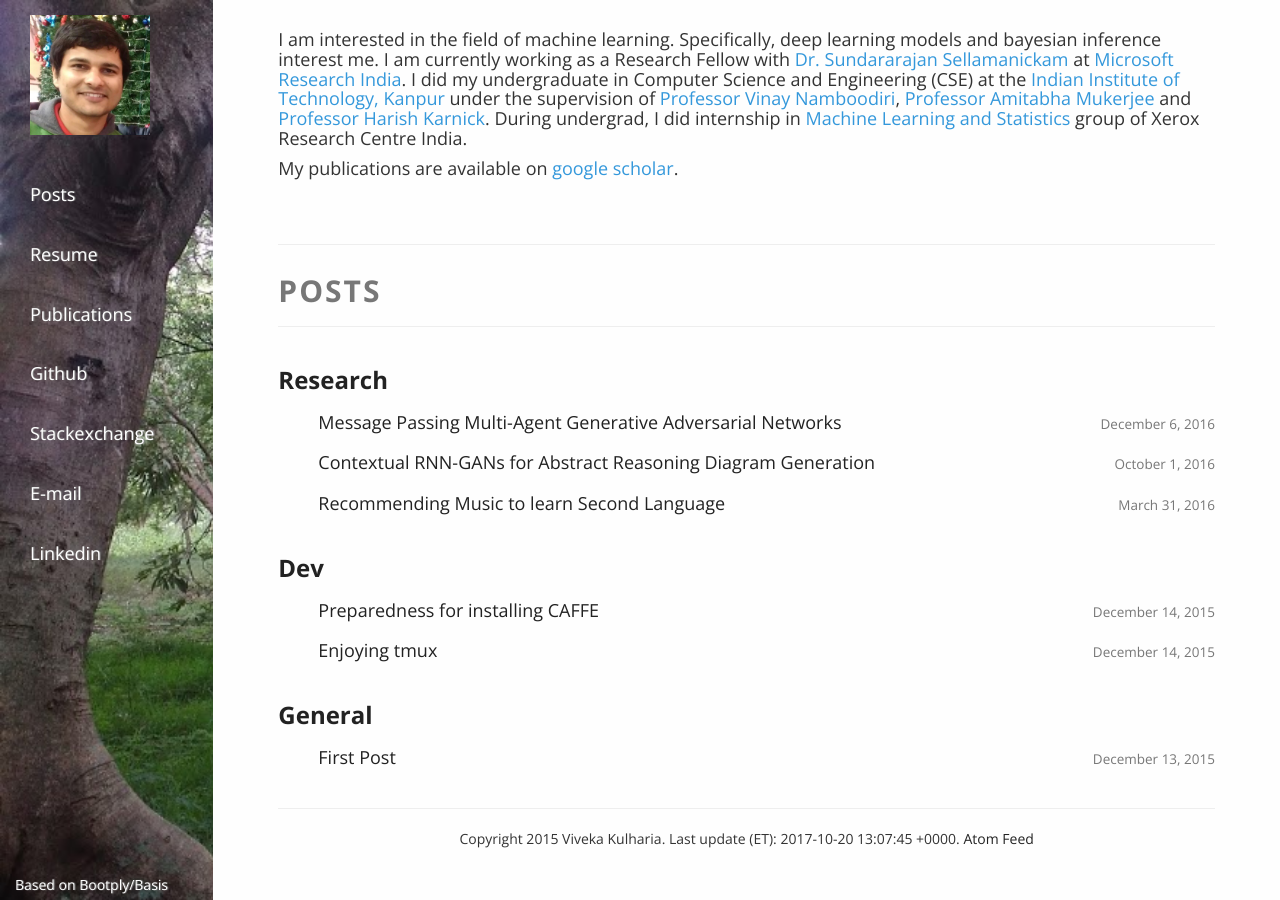
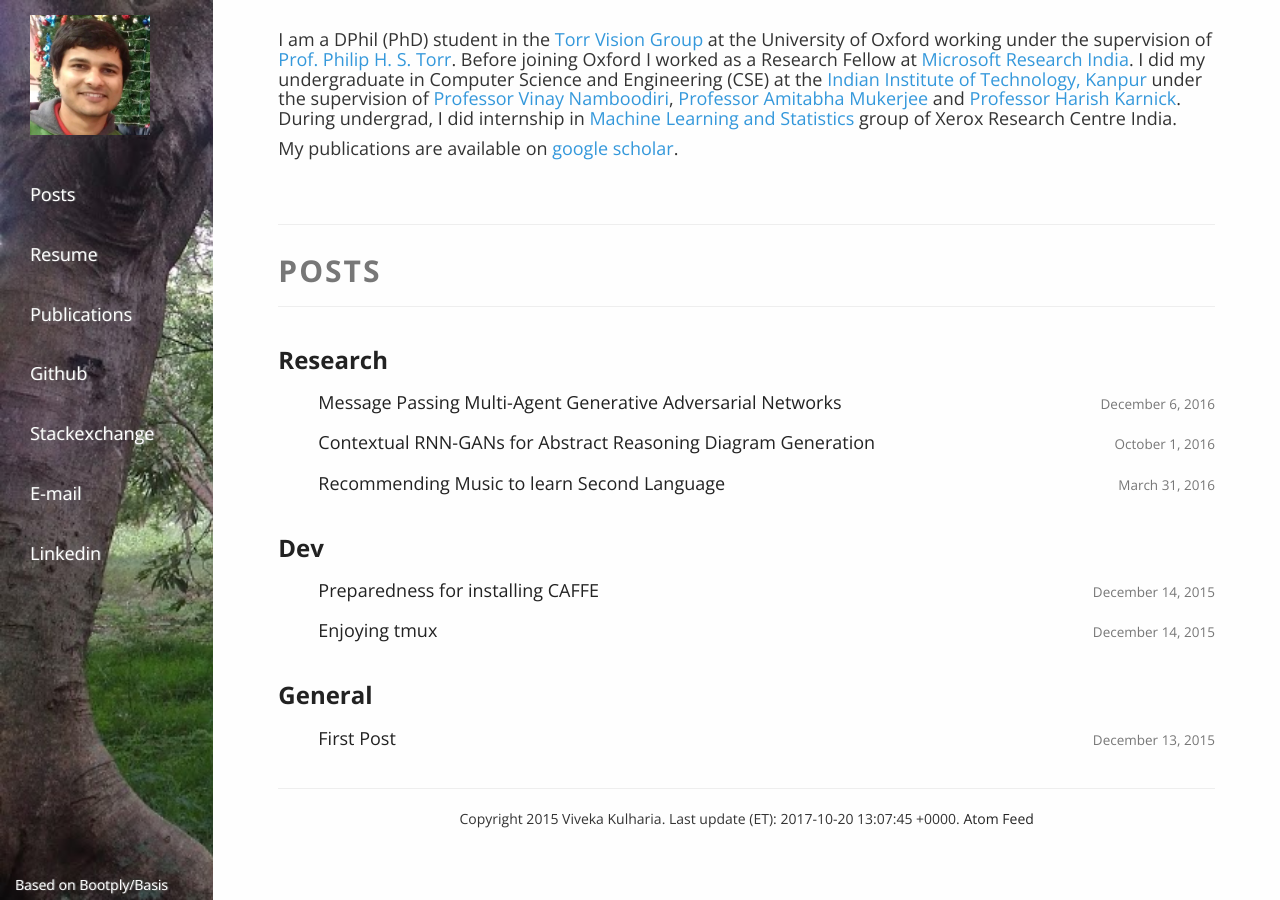
Before and after one commit to vivkul/vivkul.github.io, a Jekyll site: the page built from index.md, in a window 1280 px wide. Built offline with Jekyll 4.4.1, drawn with Linux system fonts in a browser that asks for light colours; nearby versions of some CDN libraries.

Commit message:
Update index.md

```diff
--- a/index.md
+++ b/index.md
@@ -4,6 +4,6 @@ layout: base
 ---
 
 
-#### I am interested in the field of machine learning. Specifically, deep learning models and bayesian inference interest me. I am currently working as a Research Fellow with [<font color="#3498DB">Dr. Sundararajan Sellamanickam</font>](https://www.microsoft.com/en-us/research/people/ssrajan/){:target="_blank"} at [<font color="#3498DB">Microsoft Research India</font>](https://www.microsoft.com/en-us/research/lab/microsoft-research-india/){:target="_blank"}. I did my undergraduate in Computer Science and Engineering (CSE) at the [<font color="#3498DB">Indian Institute of Technology, Kanpur</font>](http://www.cse.iitk.ac.in/){:target="_blank"} under the supervision of [<font color="#3498DB">Professor Vinay Namboodiri</font>](http://www.cse.iitk.ac.in/users/vinaypn/){:target="_blank"}, [<font color="#3498DB">Professor Amitabha Mukerjee</font>](http://www.cse.iitk.ac.in/users/amit/){:target="_blank"} and [<font color="#3498DB">Professor Harish Karnick</font>](http://www.iitk.ac.in/new/dr-harish-karnick){:target="_blank"}. During undergrad, I did internship in [<font color="#3498DB">Machine Learning and Statistics</font>](http://www.xrci.xerox.com/data-analytics/machine-learning-and-statistics){:target="_blank"} group of Xerox Research Centre India.
+#### I am a DPhil (PhD) student in the [<font color="#3498DB">Torr Vision Group</font>](http://www.robots.ox.ac.uk/~tvg/){:target="_blank"} at the University of Oxford working under the supervision of [<font color="#3498DB">Prof. Philip H. S. Torr</font>](http://www.robots.ox.ac.uk/~phst/){:target="_blank"}. Before joining Oxford I worked as a Research Fellow at [<font color="#3498DB">Microsoft Research India</font>](https://www.microsoft.com/en-us/research/lab/microsoft-research-india/){:target="_blank"}. I did my undergraduate in Computer Science and Engineering (CSE) at the [<font color="#3498DB">Indian Institute of Technology, Kanpur</font>](http://www.cse.iitk.ac.in/){:target="_blank"} under the supervision of [<font color="#3498DB">Professor Vinay Namboodiri</font>](http://www.cse.iitk.ac.in/users/vinaypn/){:target="_blank"}, [<font color="#3498DB">Professor Amitabha Mukerjee</font>](http://www.cse.iitk.ac.in/users/amit/){:target="_blank"} and [<font color="#3498DB">Professor Harish Karnick</font>](http://www.iitk.ac.in/new/dr-harish-karnick){:target="_blank"}. During undergrad, I did internship in [<font color="#3498DB">Machine Learning and Statistics</font>](http://www.xrci.xerox.com/data-analytics/machine-learning-and-statistics){:target="_blank"} group of Xerox Research Centre India.
 
 #### My publications are available on [<font color="#3498DB">google scholar</font>](https://scholar.google.com/citations?user=wjrOaIIAAAAJ){:target="_blank"}.
```
